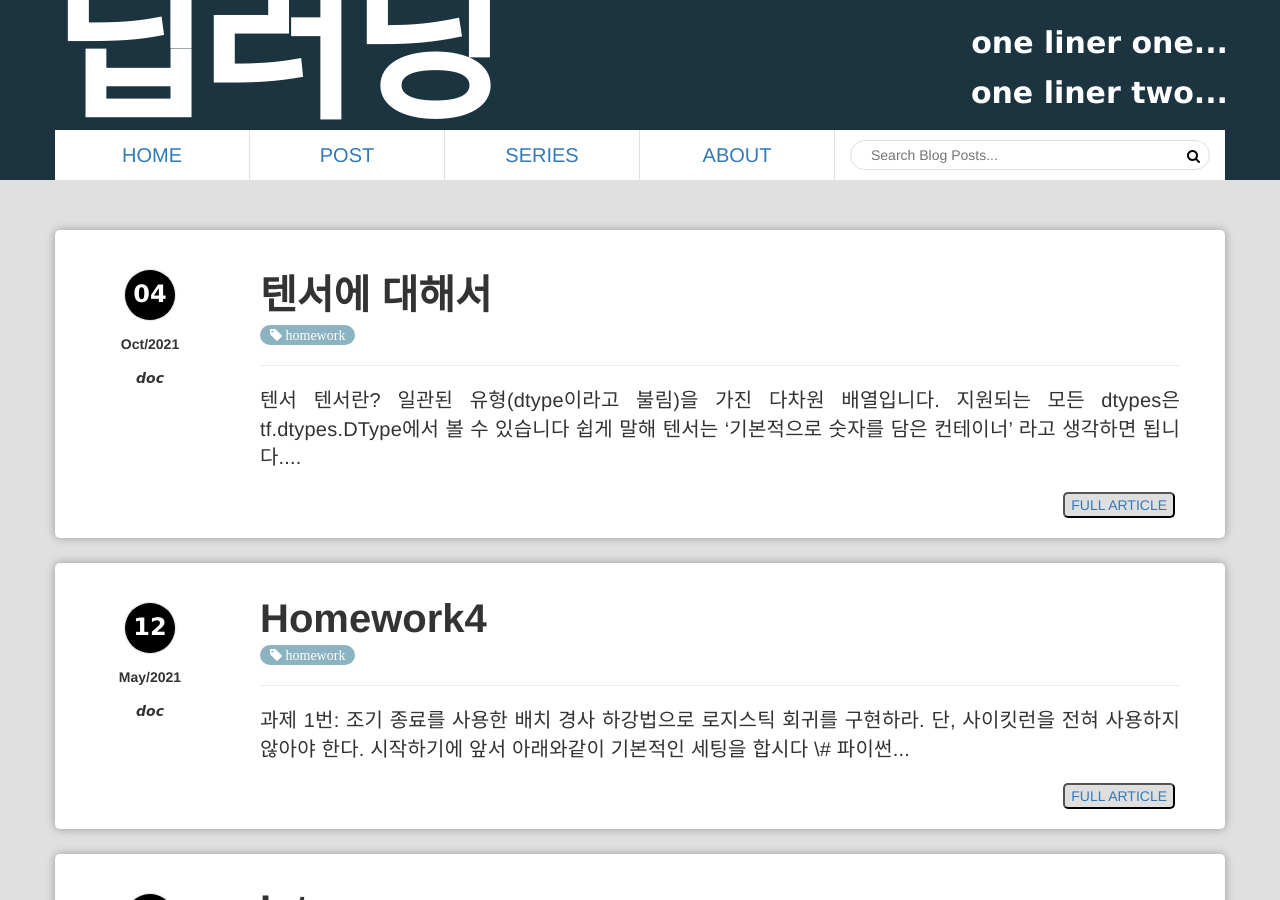
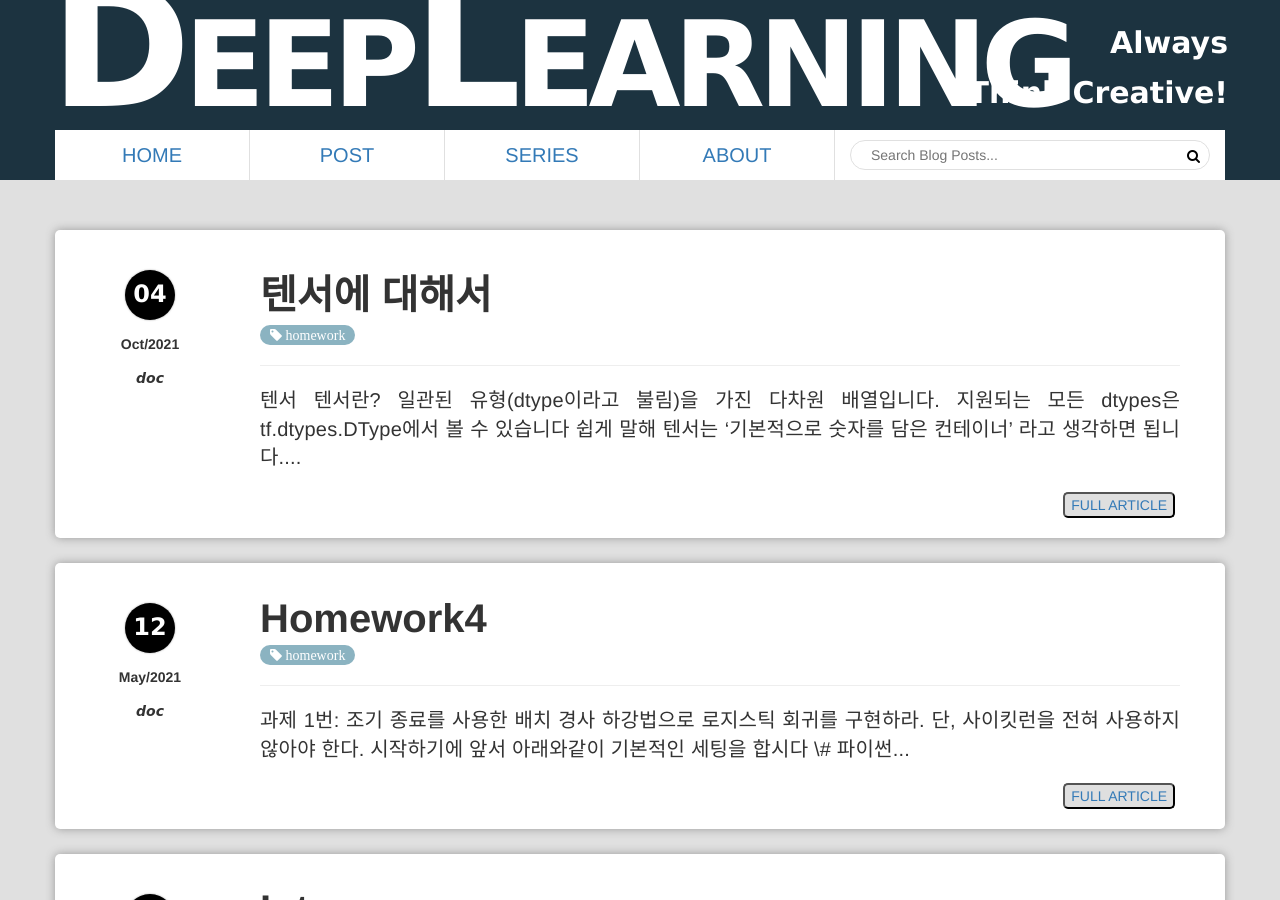
Before and after one commit to unifreak/jekyll-theme-textalic, a Jekyll site: the page built from index.html, in a window 1280 px wide and 900 px high. Built offline with Jekyll 4.4.1, drawn with Linux system fonts in a browser that asks for light colours; the list of posts is cut into pages by our own code.

Commit message:
Update _config.yml

```diff
--- a/_config.yml
+++ b/_config.yml
@@ -20,11 +20,11 @@ permalink: /:categories/:title
 excerpt_separator: "[-----]"
 
 url: # Required: replace this with your domain
-name: 딥러닝 # Required: will be displayed on every page's header
-title: 딥러닝 # Required: site's default title
+name: DeepLearning # Required: will be displayed on every page's header
+title: 딥러닝을 공부하자 # Required: site's default title
 shout: # Required: **TWO** lines, will be displayed on page's header.
-  - one liner one...
-  - one liner two...
+  - Always
+  - Think Creative!
 description: "Some short description on your site" # Required
 
 disqus:
```
